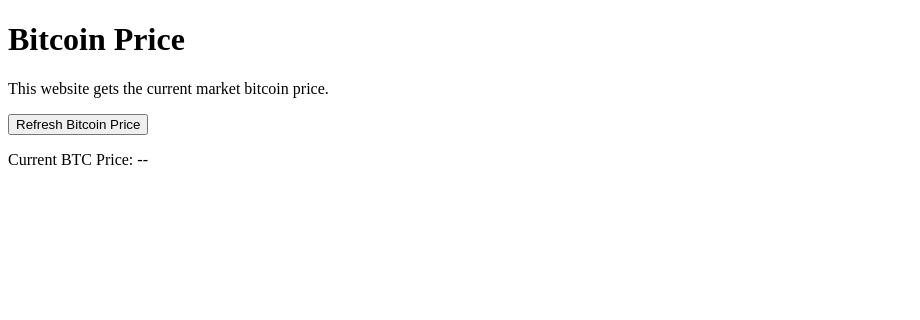
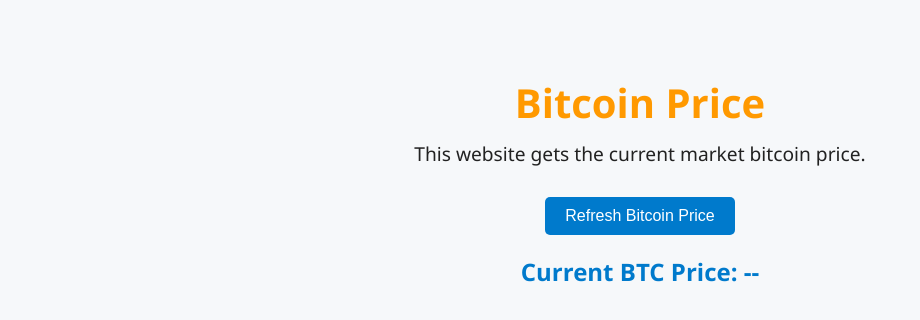
Before and after one commit to patrickcauchi/portfolio-tracker, a plain HTML site: page index.html in a window 1280 px wide. Shown: the whole page, without its empty margins (0-920 px from the left). Drawn offline with Linux system fonts and the light colour scheme.

Commit message:
Added CSS

```diff
--- a/index.html
+++ b/index.html
@@ -4,6 +4,8 @@
     <meta charset="UTF-8">
     <meta name="viewport" content="width=device-width, initial-scale=1.0">
     <title>Document</title>
+
+    <link rel="stylesheet" href="style.css">
 </head>
 <body>
     <h1>Bitcoin Price</h1>
--- /dev/null
+++ b/style.css
@@ -0,0 +1,46 @@
+/* Global styles */
+body {
+  font-family: 'Segoe UI', Tahoma, Geneva, Verdana, sans-serif;
+  background: #f6f8fa;
+  color: #222;
+  padding: 40px;
+  text-align: center;
+}
+
+/* Heading */
+h1 {
+  font-size: 2.5rem;
+  margin-bottom: 10px;
+  color: #ff9900;
+}
+
+/* Description */
+p {
+  font-size: 1.2rem;
+  margin: 10px 0;
+}
+
+/* Price display */
+#btcPrice {
+  font-size: 1.5rem;
+  font-weight: bold;
+  color: #007acc;
+  margin-top: 20px;
+}
+
+/* Button styling */
+button {
+  padding: 10px 20px;
+  font-size: 1rem;
+  background-color: #007acc;
+  color: white;
+  border: none;
+  border-radius: 5px;
+  cursor: pointer;
+  margin-top: 20px;
+  transition: background-color 0.3s ease;
+}
+
+button:hover {
+  background-color: #005f99;
+}
```
